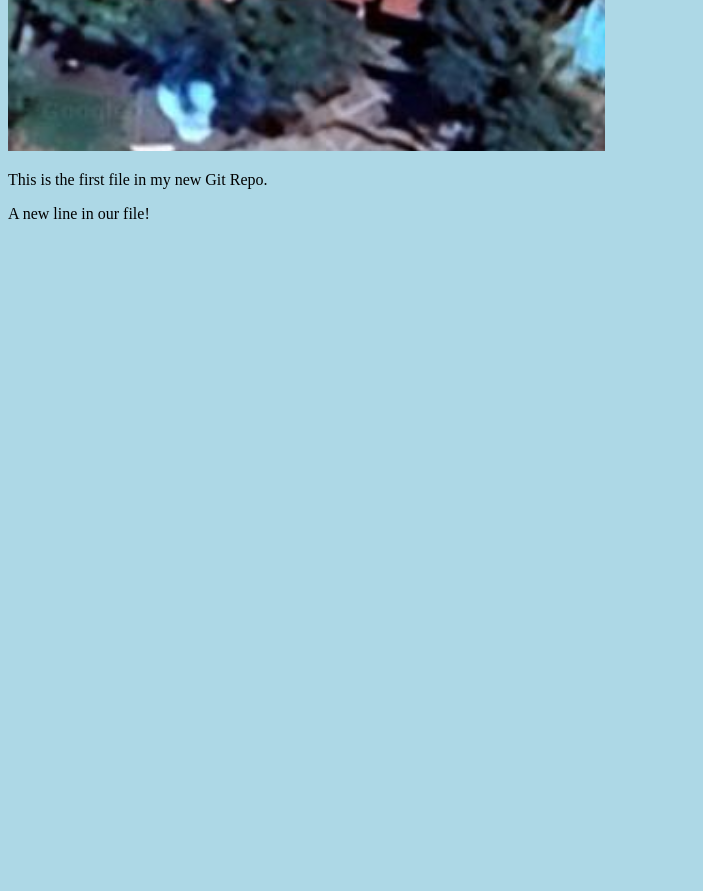
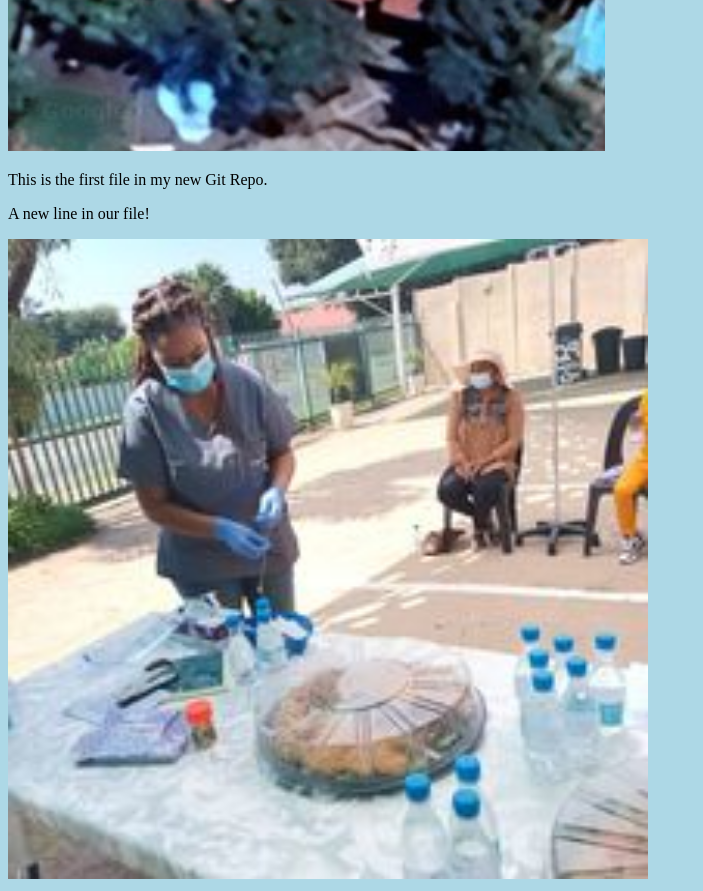
Before and after one commit to PearlMind/hello-world, a plain HTML site: page index.html in a window 1280 px wide. Shown: the part 500-1391 px from the top of the page, without its empty margins (0-703 px from the left). Before the commit the page ends 800 px from the top, so only its background shows below. Drawn offline with Linux system fonts and the light colour scheme.

Commit message:
added new image

```diff
--- a/index.html
+++ b/index.html
@@ -14,8 +14,11 @@
     </div>
 
 <p>This is the first file in my new Git Repo.</p>
+
+
 <p>A new line in our file!</p>
 
+<div><img src="gitimages/heroimage.jpg" alt="Hello Git" style="width:100%;max-width:640px"></div>
 
 </body>
 </html>
```
Also changed, not shown: gitimages/heroimage.jpg (added).
